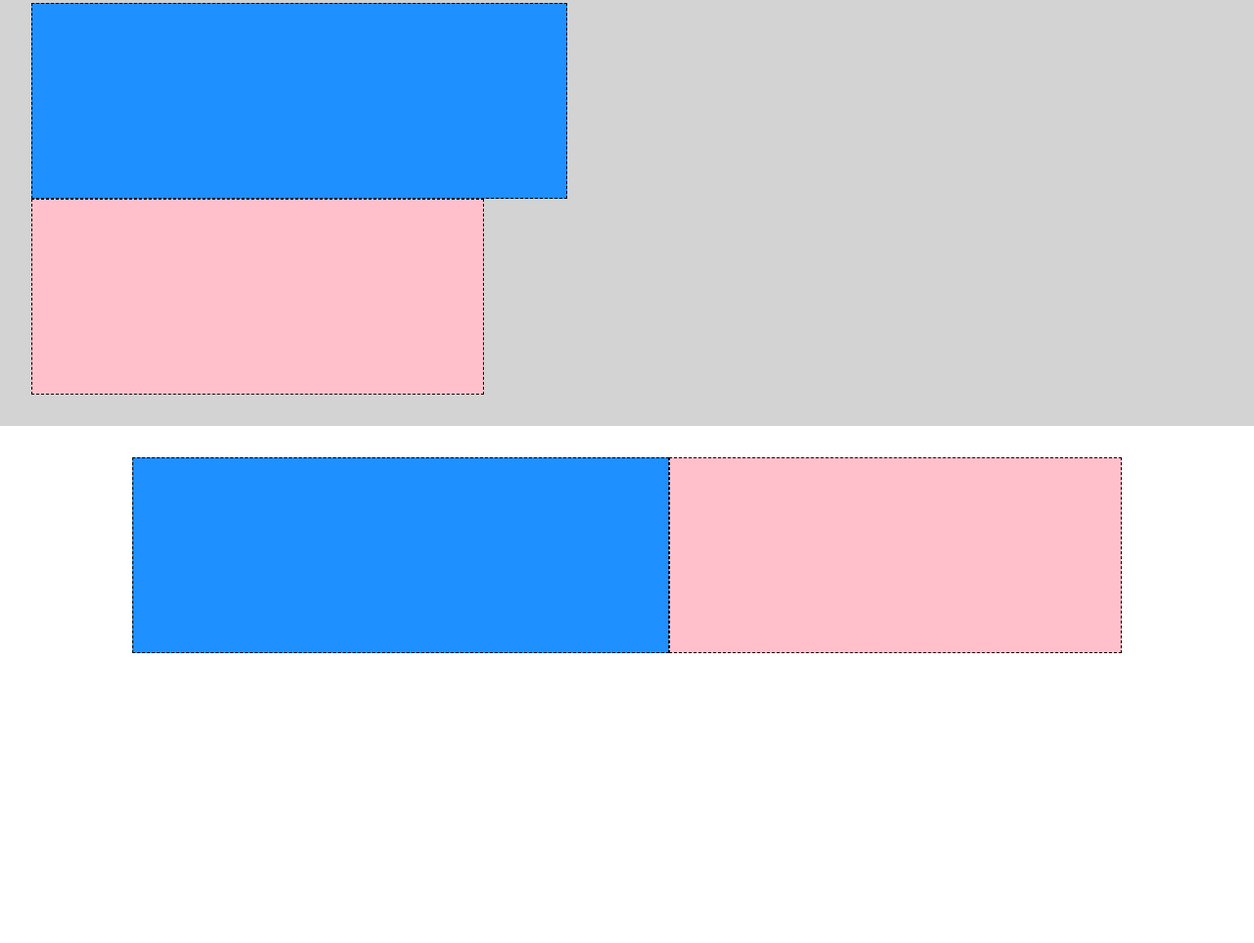
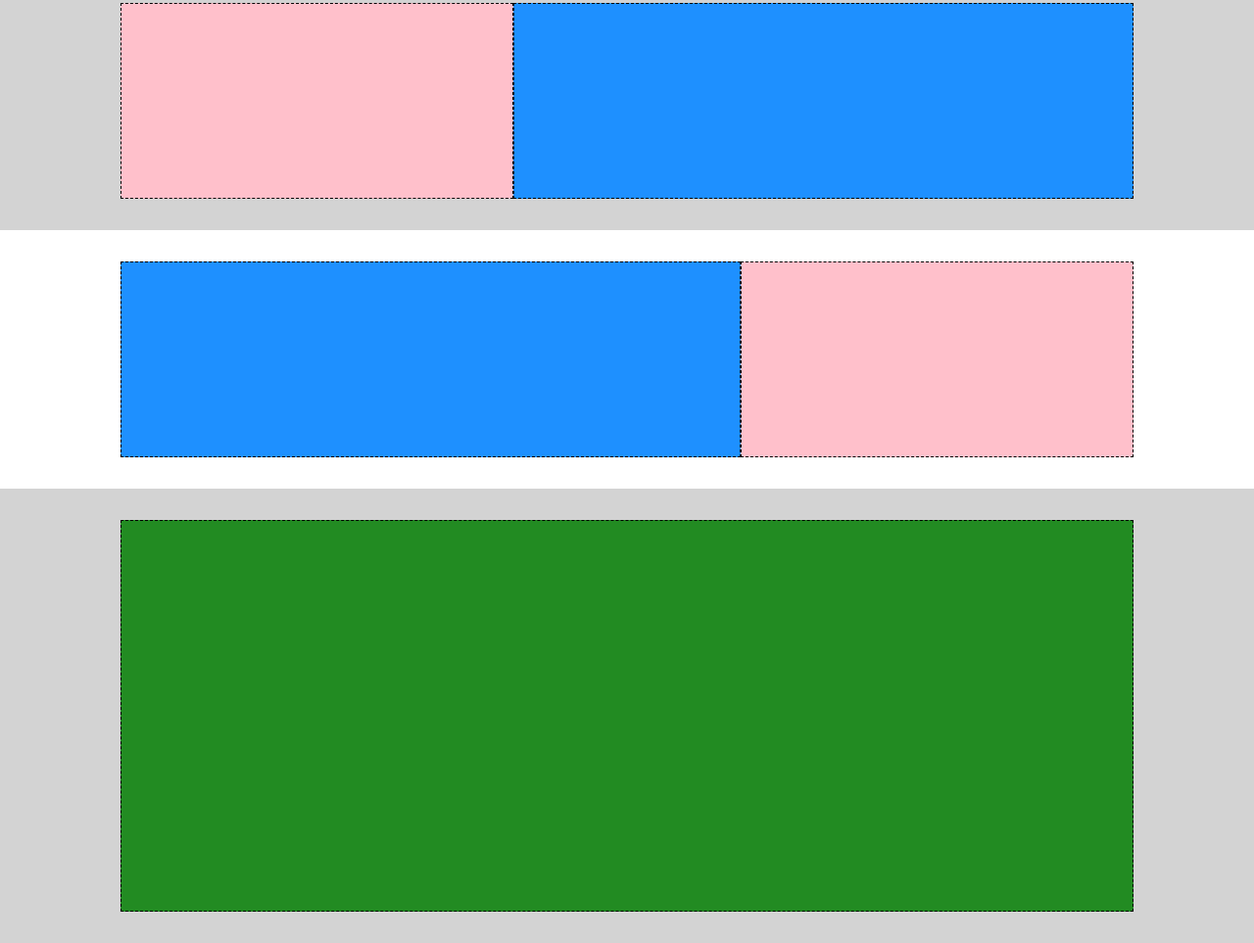
Before and after one commit to JacopoTrincanato/htmlcss-struttura-discord, a plain HTML site: page index.html in a window 1280 px wide. Shown: the part 617-1580 px from the top of the page at 98% size. Before the commit the page ends 1316 px from the top, so only its background shows below. Drawn offline with Linux system fonts and the light colour scheme.

Commit message:
add main-section 5 and fix main-section 3

```diff
--- a/index.html
+++ b/index.html
@@ -47,7 +47,7 @@
 
         <!--Inizio main-secion 3-->
         <section class="bg-light-gray">
-            <div class="flex-container"></div>
+            <div class="special flex-container">
                 <div class="blue-rectangle"></div>
                 <div class="pink-rectangle"></div>
             </div>
@@ -62,7 +62,11 @@
         </section>
 
         <!--Inizio main-secion 5-->
-        <section></section>
+        <section class="bg-light-gray">
+            <div class="flex-container">
+                <div class="green-rectangle"></div>
+            </div>
+        </section>
 
     </main>
 
--- a/style.css
+++ b/style.css
@@ -21,7 +21,7 @@
 }
 
 .debug footer{
-    background-color: aqua;
+    background-color: black;
 }
 
 /*utilities region*/
@@ -73,14 +73,14 @@ div.logo, div.login, ul.flex-container{
 
 .pink-rectangle{
     height: 200px;
-    width: 38%;
+    width: 33%;
     background-color: #ffc0cb;
     border: 1px dashed;
 }
 
 .blue-rectangle{
     height: 200px;
-    width: 45%;
+    width: 52%;
     background-color: #1e90ff;
     border: 1px dashed;
 }
@@ -89,3 +89,14 @@ div.logo, div.login, ul.flex-container{
     background-color: #d3d3d3;
     padding: 2rem;
 }
+
+.green-rectangle{
+    height: 400px;
+    width: 85%;
+    background-color: #228b22;
+    border: 1px dashed;
+}
+
+.special.flex-container{
+    flex-direction: row-reverse;
+}
```
